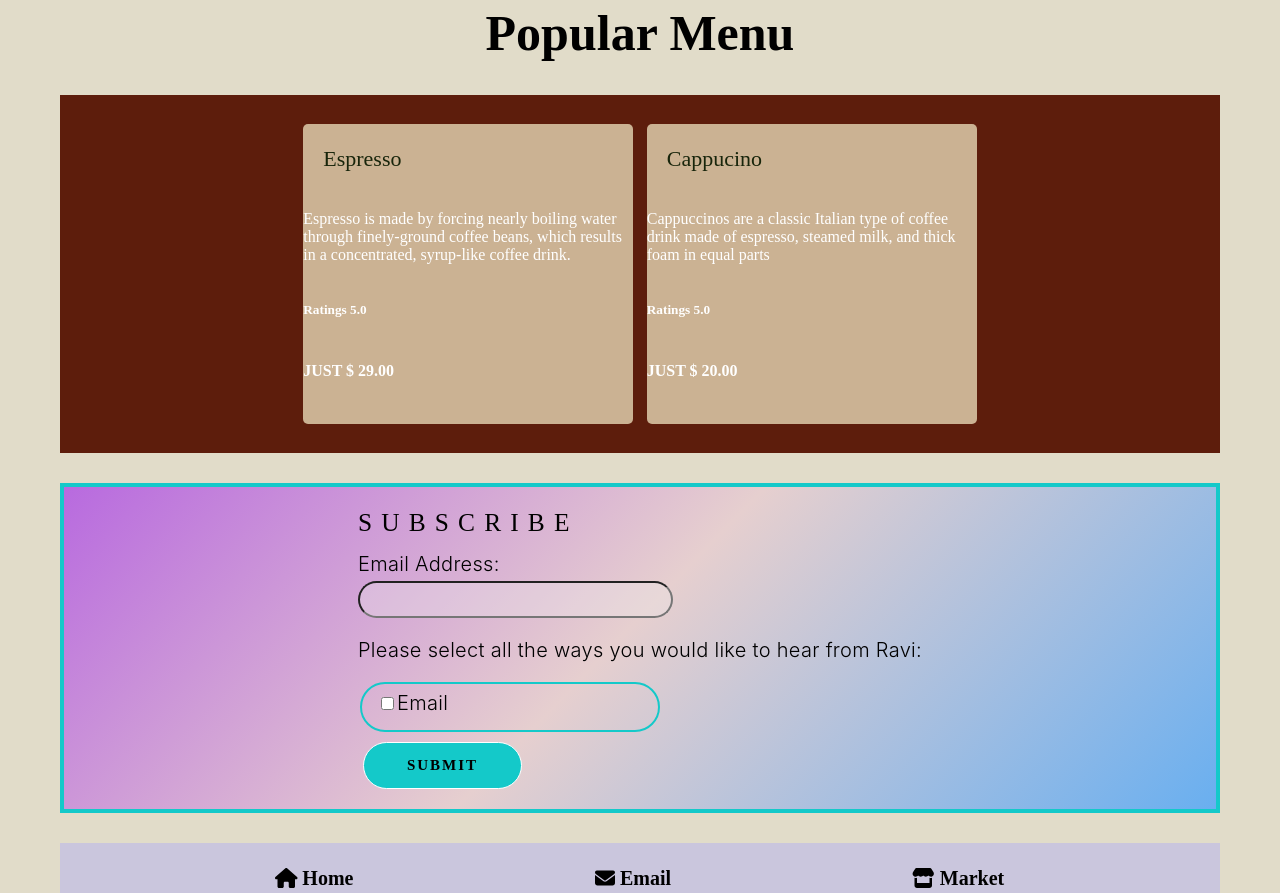
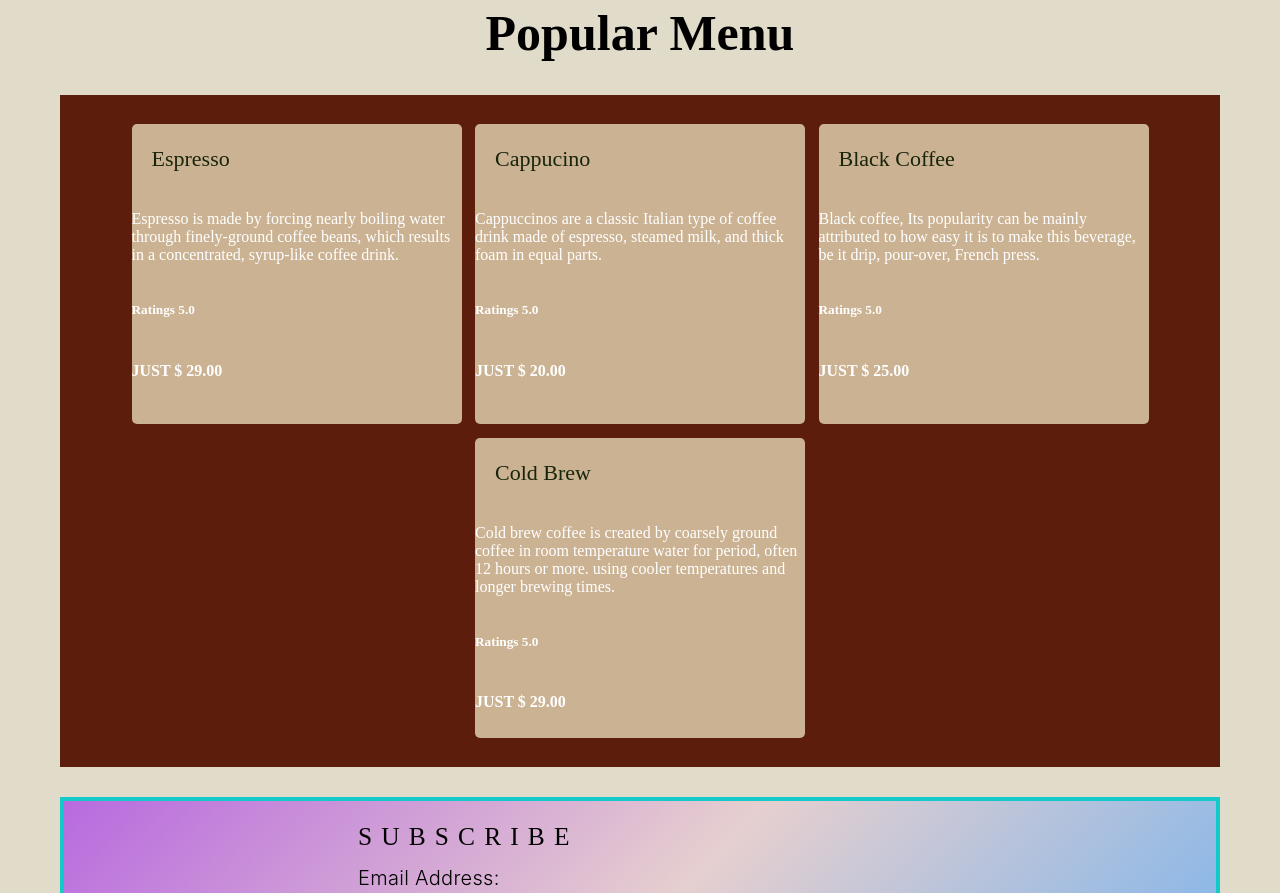
Before and after one commit to ravipatel0113/IS601-Team-A-Final-Project, a Next.js app: page / in a window 1280 px wide. Shown: the part 1280-2173 px from the top of the page. Built offline with nearby package versions, Linux system fonts and the light colour scheme.

Commit message:
Update Popular Menu

```diff
--- a/pages/index.js
+++ b/pages/index.js
@@ -68,11 +68,29 @@ export default function Home() {
 
             <div className= {mainStyles.MenuItems}>
                 <h3 className= {mainStyles.CoffeeTitle}>Cappucino</h3>
-                <p>Cappuccinos are a classic Italian type of coffee drink made of espresso, steamed milk, and thick foam in equal parts</p>
+                <p>Cappuccinos are a classic Italian type of coffee drink made of espresso, steamed milk, and thick foam in equal parts.</p>
 
                 <h5>Ratings 5.0</h5>
 
                 <h4>JUST $ 20.00</h4>
+            </div>
+
+            <div className= {mainStyles.MenuItems}>
+                <h3 className= {mainStyles.CoffeeTitle}>Black Coffee</h3>
+                <p>Black coffee, Its popularity can be mainly attributed to how easy it is to make this beverage, be it drip, pour-over, French press.</p>
+
+                <h5>Ratings 5.0</h5>
+
+                <h4>JUST $ 25.00</h4>
+            </div>
+
+            <div className= {mainStyles.MenuItems}>
+                <h3 className= {mainStyles.CoffeeTitle}>Cold Brew</h3>
+                <p>Cold brew coffee is created by   coarsely ground coffee in room temperature water for period, often 12 hours or more. using cooler temperatures and longer brewing times.</p>
+
+                <h5>Ratings 5.0</h5>
+
+                <h4>JUST $ 29.00</h4>
             </div>
 
           </div>
```
Also changed, not shown: public/images/Cold_brew.png (added).
